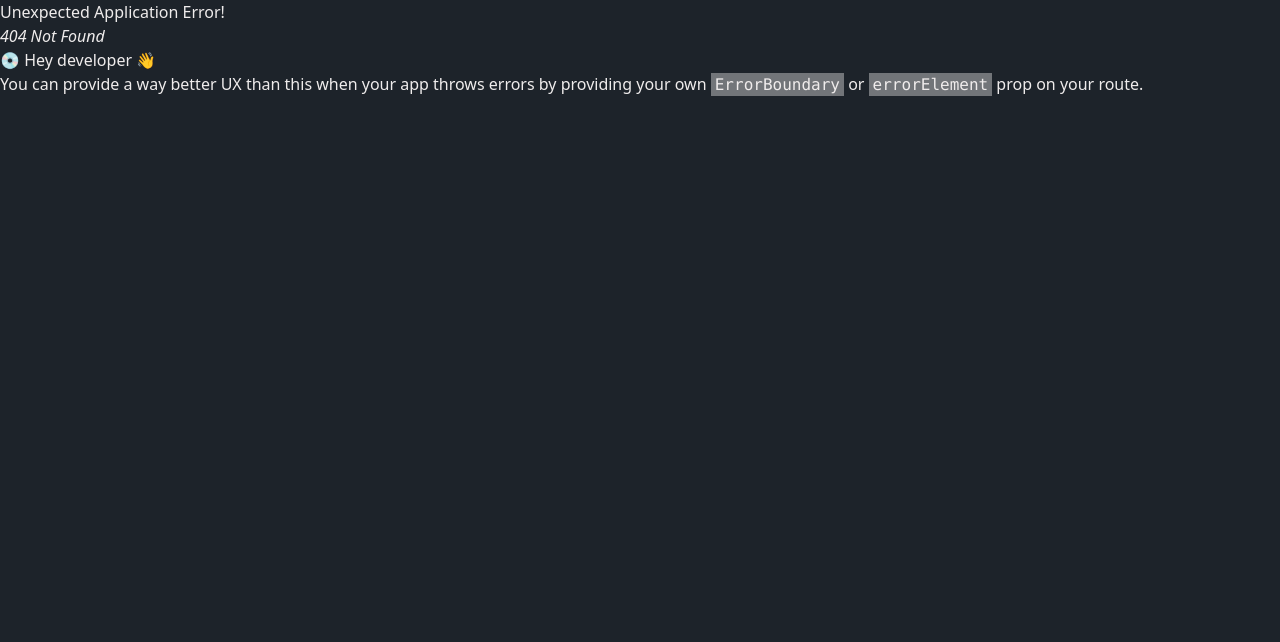
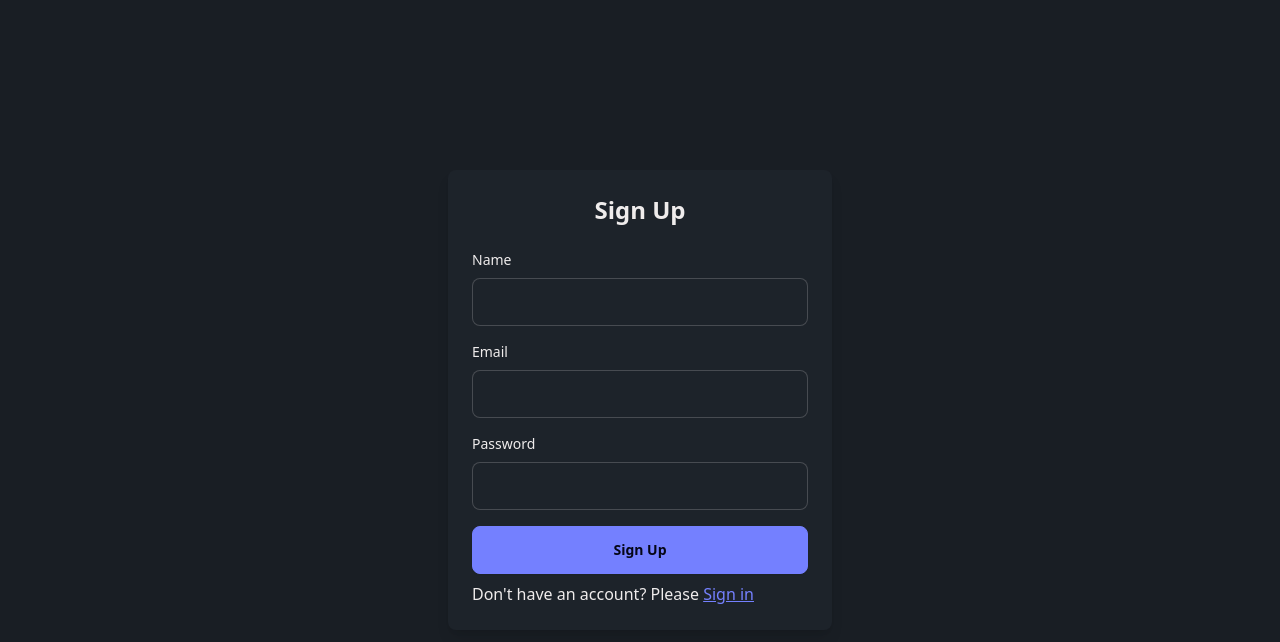
Before and after one commit to mhmitas/mh-vocabulary-client, a React (Vite) app: page /sign-up in a window 1280 px wide. Before the commit this address had no page. Shown: the top 642 px of the page. Built offline with nearby package versions, Linux system fonts and the light colour scheme; no server answers.

Commit message:
commit - sign up

```diff
--- a/package.json
+++ b/package.json
@@ -10,8 +10,10 @@
     "preview": "vite preview"
   },
   "dependencies": {
+    "axios": "^1.7.3",
     "react": "^18.3.1",
     "react-dom": "^18.3.1",
+    "react-hook-form": "^7.52.2",
     "react-icons": "^5.2.1",
     "react-router-dom": "^6.26.0"
   },
--- /dev/null
+++ b/src/components/common/LoadingSpinner.jsx
@@ -0,0 +1,11 @@
+import React from 'react';
+
+const LoadingSpinner = () => {
+    return (
+        <div className='absolute inset-0 flex items-center justify-center z-50'>
+            <span className='loading loading-spinner loading-lg text-info'></span>
+        </div>
+    );
+};
+
+export default LoadingSpinner;
--- a/src/components/shared/navigation/Sidebar.jsx
+++ b/src/components/shared/navigation/Sidebar.jsx
@@ -4,7 +4,7 @@ import { Link, NavLink } from 'react-router-dom';
 const Sidebar = () => {
     return (
         <aside className='w-64 h-screen bg-base-200'>
-            <Link to="/" className="btn btn-ghost normal-case text-2xl font-bold mb-4 m-4">MhVocabulary</Link>
+            <Link to="/" className="btn btn-ghost normal-case text-2xl font-bold m-4">MhVocabulary</Link>
             <ul className='menu'>
                 <li><NavLink to="/">Link 1</NavLink></li>
                 <li><NavLink to="/1">Link 2</NavLink></li>
--- /dev/null
+++ b/src/hooks/useAxios.js
@@ -0,0 +1,6 @@
+import axios from "axios";
+
+export const axiosInstance = axios.create({
+    baseURL: `${import.meta.env.VITE_SERVER_URL}/api`,
+    withCredentials: true
+})
--- /dev/null
+++ b/src/pages/auth/SignIn.jsx
@@ -0,0 +1,70 @@
+import React from 'react';
+import { useForm } from 'react-hook-form';
+import { Link } from 'react-router-dom';
+
+const SignIn = () => {
+    const { register, handleSubmit, formState: { errors } } = useForm();
+
+    const onSubmit = (data) => {
+        console.log(data);
+        // Handle sign-in logic here
+    };
+
+    return (
+        <div className="flex items-center justify-center min-h-screen bg-base-200">
+            <div className="w-full max-w-sm p-6 bg-base-100 rounded-lg shadow-lg">
+                <h2 className="text-2xl font-bold text-center mb-6">Sign In</h2>
+                <form onSubmit={handleSubmit(onSubmit)}>
+                    <div className="mb-4">
+                        <label className="block text-sm font-medium mb-2" htmlFor="email">
+                            Email
+                        </label>
+                        <input
+                            type="email"
+                            id="email"
+                            className={`input input-bordered w-full ${errors.email && 'input-error'}`}
+                            {...register('email', {
+                                required: 'Email is required',
+                                pattern: {
+                                    value: /^[a-zA-Z0-9_.+-]+@[a-zA-Z0-9-]+\.[a-zA-Z0-9-.]+$/,
+                                    message: 'Invalid email address',
+                                },
+                            })}
+                        />
+                        {errors.email && (
+                            <p className="text-red-500 text-xs mt-1">{errors.email.message}</p>
+                        )}
+                    </div>
+
+                    <div className="mb-4">
+                        <label className="block text-sm font-medium mb-2" htmlFor="password">
+                            Password
+                        </label>
+                        <input
+                            type="text"
+                            id="password"
+                            className={`input input-bordered w-full ${errors.password && 'input-error'}`}
+                            {...register('password', {
+                                required: 'Password is required',
+                                minLength: {
+                                    value: 6,
+                                    message: 'Password must be at least 6 characters long',
+                                },
+                            })}
+                        />
+                        {errors.password && (
+                            <p className="text-red-500 text-xs mt-1">{errors.password.message}</p>
+                        )}
+                    </div>
+
+                    <button type="submit" className="btn btn-primary w-full">
+                        Sign In
+                    </button>
+                </form>
+                <p className='mt-2'>Don't have an account? Please <Link to="/sign-up" className='link link-primary'>Sign up</Link></p>
+            </div>
+        </div>
+    );
+};
+
+export default SignIn;
--- /dev/null
+++ b/src/pages/auth/SignUp.jsx
@@ -0,0 +1,97 @@
+import React from 'react';
+import { useForm } from 'react-hook-form';
+import { Link } from 'react-router-dom';
+import { axiosInstance } from '../../hooks/useAxios';
+
+const SignUp = () => {
+    const { register, handleSubmit, formState: { errors } } = useForm();
+
+    const onSubmit = async (data) => {
+        try {
+            const res = await axiosInstance.post(`/register`, data)
+            console.log(res.data);
+
+        } catch (error) {
+            console.error("sign up error:", error);
+        }
+    };
+
+    return (
+        <div className="flex items-center justify-center min-h-screen bg-base-200">
+            <div className="w-full max-w-sm p-6 bg-base-100 rounded-lg shadow-lg">
+                <h2 className="text-2xl font-bold text-center mb-6">Sign Up</h2>
+                <form onSubmit={handleSubmit(onSubmit)}>
+                    <div className="mb-4">
+                        <label className="block text-sm font-medium mb-2" htmlFor="name">
+                            Name
+                        </label>
+                        <input
+                            type="text"
+                            id="name"
+                            className={`input input-bordered w-full ${errors.name && 'input-error'}`}
+                            {...register('name', {
+                                required: 'Name is required',
+                                minLength: {
+                                    value: 3,
+                                    message: 'Name must be at least 3 characters long',
+                                },
+                            })}
+                        />
+                        {errors.name && (
+                            <p className="text-red-500 text-xs mt-1">{errors.name.message}</p>
+                        )}
+                    </div>
+
+                    <div className="mb-4">
+                        <label className="block text-sm font-medium mb-2" htmlFor="email">
+                            Email
+                        </label>
+                        <input
+                            type="email"
+                            id="email"
+                            className={`input input-bordered w-full ${errors.email && 'input-error'}`}
+                            {...register('email', {
+                                required: 'Email is required',
+                                pattern: {
+                                    value: /^[a-zA-Z0-9_.+-]+@[a-zA-Z0-9-]+\.[a-zA-Z0-9-.]+$/,
+                                    message: 'Invalid email address',
+                                },
+                            })}
+                        />
+                        {errors.email && (
+                            <p className="text-red-500 text-xs mt-1">{errors.email.message}</p>
+                        )}
+                    </div>
+
+                    <div className="mb-4">
+                        <label className="block text-sm font-medium mb-2" htmlFor="password">
+                            Password
+                        </label>
+                        <input
+                            type="text"
+                            id="password"
+                            className={`input input-bordered w-full ${errors.password && 'input-error'}`}
+                            {...register('password', {
+                                required: 'Password is required',
+                                minLength: {
+                                    value: 6,
+                                    message: 'Password must be at least 6 characters long',
+                                },
+                            })}
+                        />
+                        {errors.password && (
+                            <p className="text-red-500 text-xs mt-1">{errors.password.message}</p>
+                        )}
+                    </div>
+
+                    <button type="submit" className="btn btn-primary w-full">
+                        Sign Up
+                    </button>
+                </form>
+                <p className='mt-2'>Don't have an account? Please <Link to="/sign-in" className='link link-primary'>Sign in</Link></p>
+            </div>
+        </div>
+    );
+};
+
+export default SignUp;
--- /dev/null
+++ b/src/routes/SemiPrivetRoute.jsx
@@ -0,0 +1,20 @@
+import React from 'react';
+import LoadingSpinner from '../components/common/LoadingSpinner';
+import { Navigate } from "react-router-dom";
+
+const SemiPrivetRoute = ({ children }) => {
+    const user = false
+    const loading = false
+
+    if (loading) {
+        return <LoadingSpinner />
+    }
+
+    if (!user) {
+        return <Navigate to="/sign-in" />
+    }
+
+    return children
+};
+
+export default SemiPrivetRoute;
--- a/src/routes/router.jsx
+++ b/src/routes/router.jsx
@@ -1,16 +1,29 @@
 import { createBrowserRouter } from "react-router-dom";
 import Root from "../layouts/Root";
 import Home from "../pages/home/Home";
+import SignIn from "../pages/auth/SignIn";
+import SemiPrivetRoute from "./SemiPrivetRoute";
+import SignUp from "../pages/auth/SignUp";
 
 export const router = createBrowserRouter([
     {
         path: "/",
-        element: <Root />,
+        element: <SemiPrivetRoute>
+            <Root />
+        </SemiPrivetRoute>,
         children: [
             {
                 index: true,
                 element: <Home />
             }
         ]
+    },
+    {
+        path: "/sign-in",
+        element: <SignIn />
+    },
+    {
+        path: "/sign-up",
+        element: <SignUp />
     }
 ])
```
Also changed, not shown: 1 other file (tests, documents, lock files or other folders).
